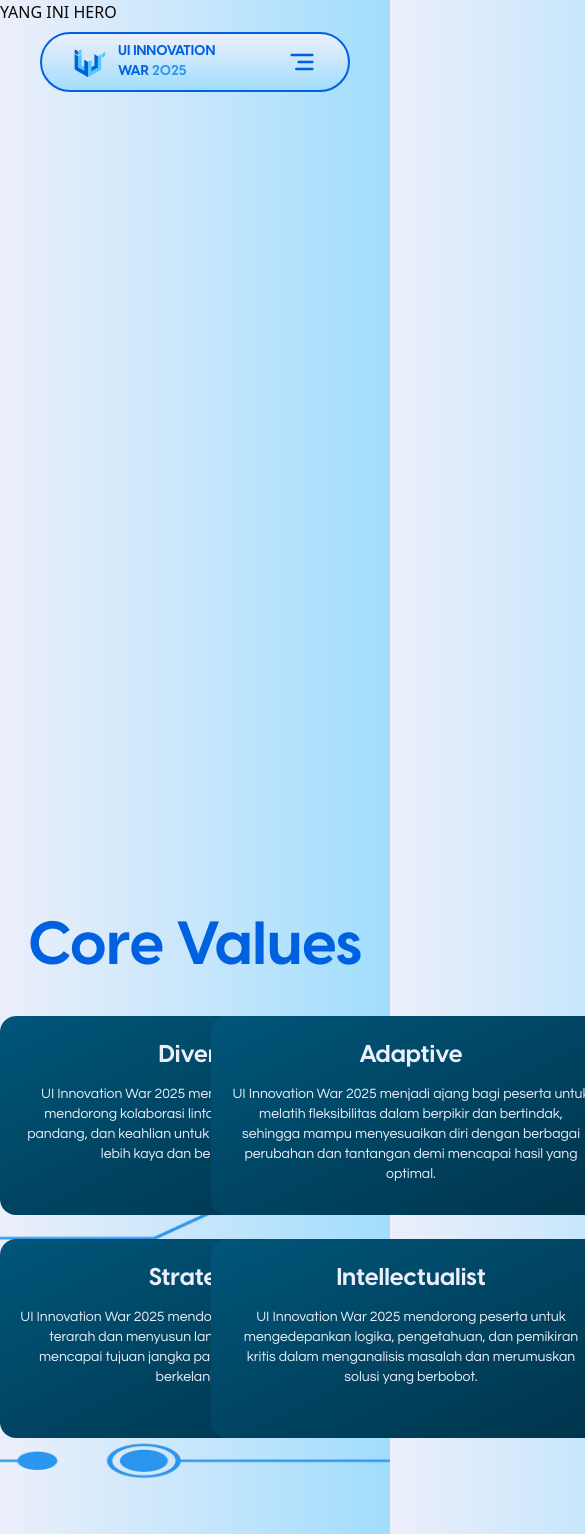
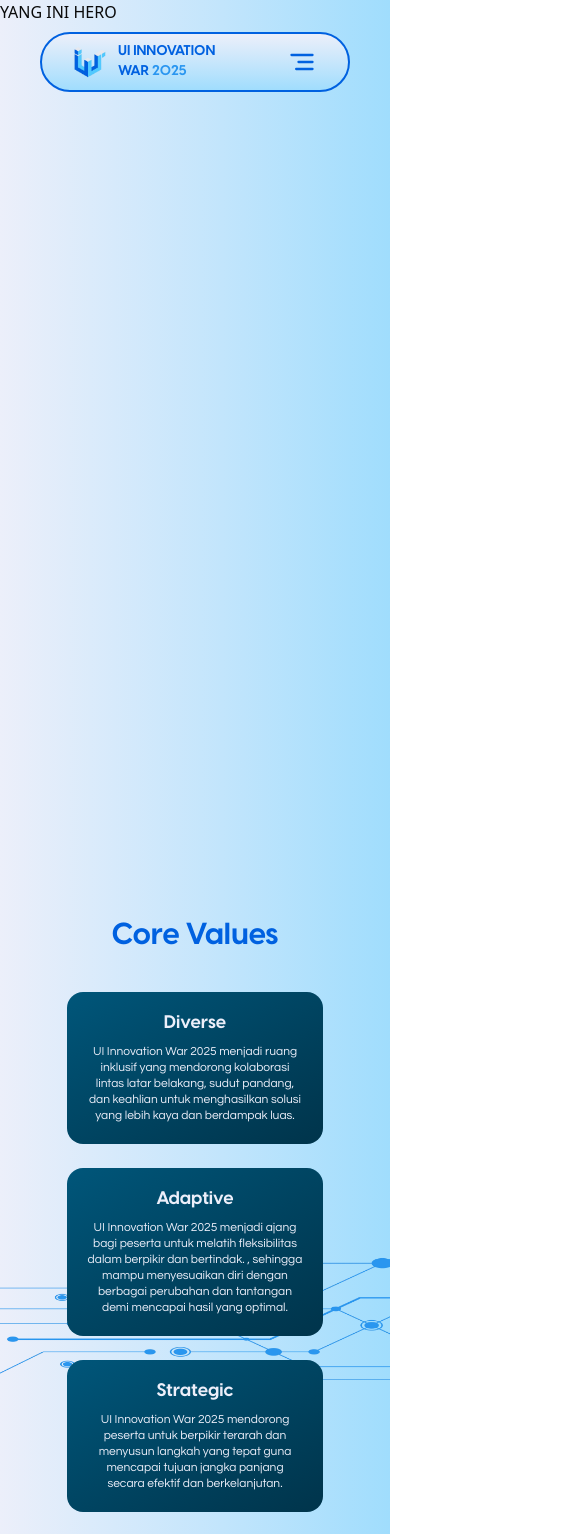
Before and after one commit to uiinnovationwar2025-max/uiiw, a Next.js app: page /about-us in a window 390 px wide. Shown: the top 1534 px of the page, 585 px wide, since content can reach past the window. Built offline with nearby package versions, Linux system fonts and the light colour scheme.

Commit message:
feat: Responsive Design and Mobile Version of Module Core Value & Logo Philosophy Tiggal - Blue Lines - Content Slide Lain dari Logo Philosophy

```diff
--- a/modules/AboutUsModules/components/CoreValues.tsx
+++ b/modules/AboutUsModules/components/CoreValues.tsx
@@ -1,55 +1,52 @@
 const CoreValues = () => {
+  const contents = [{
+    title: "Diverse",
+    description: `UI Innovation War 2025 menjadi ruang inklusif yang mendorong kolaborasi lintas latar belakang, sudut pandang,
+    dan keahlian untuk menghasilkan solusi yang lebih kaya dan berdampak luas.`,
+  },
+  {
+    title: "Adaptive",
+    description: `UI Innovation War 2025 menjadi ajang bagi peserta untuk melatih fleksibilitas dalam berpikir dan bertindak.
+    , sehingga mampu menyesuaikan diri dengan berbagai perubahan dan tantangan demi mencapai hasil yang optimal.`
+  },
+  {
+    title: "Strategic",
+    description: `UI Innovation War 2025 mendorong peserta untuk berpikir terarah
+    dan menyusun langkah yang tepat guna mencapai tujuan jangka panjang secara efektif dan berkelanjutan.`
+  },
+  {
+    title: "Intellectualist",
+    description: `UI Innovation War 2025 mendorong peserta untuk mengedepankan logika, pengetahuan,
+    dan pemikiran kritis dalam menganalisis masalah dan merumuskan solusi yang berbobot.`
+  }
+];
+
   return (
   <main
-    className="relative min-h-screen flex flex-col items-center py-12 sm:py-24">
+    className="relative flex flex-col items-center py-12 sm:py-24">
 
     <img
     src="/CoreValuesLineObject.webp"
-    className="absolute inset-0 w-full h-full object-cover -z-10"
+    className="absolute inset-0 w-full h-full object-scale-down -z-10"
     alt="Background Lines"
     />
     {/* Heading */}
-    <div className="my-7 w-full text-h1 text-center text-primary-1">
+    <div className="my-7 w-full font-visby text-3xl leading-8 lg:text-6xl lg:leading-14 text-center text-primary-1">
       Core Values
     </div>
 
     {/* Grid */}
-    <div className="my-3 grid grid-cols-2 gap-x-8 gap-y-6">
-      <div className="rounded-2xl w-[400px] h-[199px] bg-gradient-to-br from-secondary-3 to-secondary-1 px-5 py-3 text-center">
-        <div className="text-h5 text-primary-5 my-3">
-          Diverse
-        </div>
-        <div className="text-b8 text-primary-5">
-          UI Innovation War 2025 menjadi ruang inklusif yang mendorong kolaborasi lintas latar belakang, sudut pandang,
-          dan keahlian untuk menghasilkan solusi yang lebih kaya dan berdampak luas.
-        </div>
+    <div className="my-3 grid grid-cols-1 sm:grid-cols-2 gap-x-8 gap-y-6">
+      {contents.map(({title, description}, index) => (
+        <div key={index} className="rounded-2xl w-[16rem] lg:w-[25rem] lg:h-[12.438rem] bg-gradient-to-br from-secondary-3 to-secondary-1 px-5 py-5 lg:py-3 text-center">
+          <div className="font-visby text-lg leading-6 lg:text-2xl lg:leading-8 text-primary-5 lg:my-3">
+            {title}
+          </div>
+          <div className="font-questrial text-xs leading-4 lg:text-sm lg:leading-5 text-primary-5 mt-2 lg:mt-0">
+            {description}
+          </div>
       </div>
-      <div className="rounded-2xl w-[400px] h-[199px] bg-gradient-to-br from-secondary-3 to-secondary-1 px-5 py-3 text-center">
-        <div className="text-h5 text-primary-5 my-3">
-          Adaptive
-        </div>
-        <div className="text-b8 text-primary-5">
-          UI Innovation War 2025 menjadi ajang bagi peserta untuk melatih fleksibilitas dalam berpikir dan bertindak, sehingga mampu menyesuaikan diri dengan berbagai perubahan dan tantangan demi mencapai hasil yang optimal.
-        </div>
-      </div>
-      <div className="rounded-2xl w-[400px] h-[199px] bg-gradient-to-br from-secondary-3 to-secondary-1 px-5 py-3 text-center">
-        <div className="text-h5 text-primary-5 my-3">
-          Strategic
-        </div>
-        <div className="text-b8 text-primary-5">
-          UI Innovation War 2025 mendorong peserta untuk berpikir terarah dan menyusun langkah yang tepat guna mencapai tujuan jangka panjang secara efektif dan berkelanjutan.
-        </div>
-      </div>
-      <div className="rounded-2xl w-[400px] h-[199px] bg-gradient-to-br from-secondary-3 to-secondary-1 px-5 py-3 text-center">
-        <div className="text-h5 text-primary-5 my-3">
-          Intellectualist
-        </div>
-        <div className="text-b8 text-primary-5">
-          UI Innovation War 2025 mendorong peserta untuk mengedepankan logika, pengetahuan,
-          dan pemikiran kritis dalam menganalisis masalah dan merumuskan solusi yang berbobot.
-        </div>
-      </div>
-
+      ))}
     </div>
   </main>
   );
--- a/modules/AboutUsModules/components/LogoPhilosophy.tsx
+++ b/modules/AboutUsModules/components/LogoPhilosophy.tsx
@@ -10,40 +10,53 @@ import {
 } from "@/components/ui/carousel"
 
 const LogoPhilosophy = () => {
+  const contents = [
+    {
+      imgSource: "/Filosofi1.webp",
+      description: "Dua balok yang menghadap ke atas dan ke depan melambangkan keberlanjutan",
+    },
+    {/* TO BE ADDED*/}
+  ]
+
   return (
-    <main className="min-h-screen flex flex-col items-center py-12 sm:py-16">
+    <main className="relative flex flex-col items-center py-2 lg:py-12">
+      <img
+      src="/LogoPhiloLines.webp"
+      className="absolute inset-0 w-full h-full object-scale-down -z-10"
+      alt="Background Lines"
+      />
+
       {/* Heading */}
-      <div className="mb-10 w-full text-h1 text-center text-primary-1">
+      <div className="w-full font-visby text-3xl leading-8 lg:text-6xl lg:leading-14 text-center text-primary-1">
         Logo Philosophy
       </div>
 
-      <div className="">
+      <div className="mt-5 lg:mt-9">
         <Carousel className="w-full max-w-4xl h-auto">
           <CarouselContent className="">
-            {Array.from({ length: 5 }).map((_, index) => (
+            {contents.map(({imgSource, description}, index) => (
               <CarouselItem key={index} className="h-auto">
-                <div className="p-">
                 <Card className="bg-transparent border-none h-full">
                   <CardContent className="flex flex-col items-center justify-center">
+                    <div className="w-70 lg:w-100 h-xl flex justify-center translate-x-3">
                       <img
-                      src="/Filosofi1.webp"
-                      className="block mb-20"
-                      style={{ width: "auto", height: "auto", maxWidth: "none", maxHeight: "none" }}
-                      alt="Background Lines"
+                        src={imgSource}
+                        className="w-full h-full object-scale-down"
+                        alt="Logo Philosophy"
                       />
-                      <div className="rounded-2xl w-[52.875rem] h-[7rem] bg-gradient-to-br from-secondary-3 to-secondary-1 px-5 py-3 text-center">
-                        <div className="text-h5 text-primary-5 my-3">
-                          Dua balok yang menghadap ke atas dan ke depan melambangkan keberlanjutan
+                    </div>
+                    <div className="rounded-2xl w-[20.438rem] lg:w-[24rem] h-[3.5rem] lg:h-[4rem] bg-gradient-to-br from-secondary-3 to-secondary-1 px-5 my-7 text-center">
+                      <div className="font-visby text-xs leading-4 lg:text-sm lg:leading-5 text-primary-5 my-3">
+                        {description}
                       </div>
                     </div>
                   </CardContent>
                 </Card>
-                </div>
               </CarouselItem>
             ))}
           </CarouselContent>
-        <CarouselPrevious className="rounded-full bg-secondary-1 w-15 h-15" />
-        <CarouselNext className="rounded-full bg-secondary-1 w-15 h-15" />
+          <CarouselPrevious className="left-70 lg:left-50 top-35 lg:top-45 rounded-full bg-secondary-1 w-10 h-10" />
+          <CarouselNext className="right-73 lg:right-53 top-35 lg:top-45 rounded-full bg-secondary-1 w-10 h-10" />
         </Carousel>
       </div>
     </main>
--- a/modules/LandingPageModules/components/WhatWeDo.tsx
+++ b/modules/LandingPageModules/components/WhatWeDo.tsx
@@ -2,7 +2,7 @@ const WhatWeDo = () => {
   return (
   <main className="min-h-screen flex flex-col items-center py-12 sm:py-24">
     {/* Heading */}
-    <div className="my-7 w-full font-visby text-2xl leading-8 lg:text-6xl lg:leading-14 text-center text-primary-1">
+    <div className="my-7 lg:my-13 w-full font-visby text-2xl leading-8 lg:text-6xl lg:leading-14 text-center text-primary-1">
       What We<span style={{ fontFamily: "Arial, sans-serif" }}>'</span>ve Done..
     </div>
 
```
Also changed, not shown: public/LogoPhiloLines.webp (added). Lines whose indentation alone changed are shown as unchanged.
